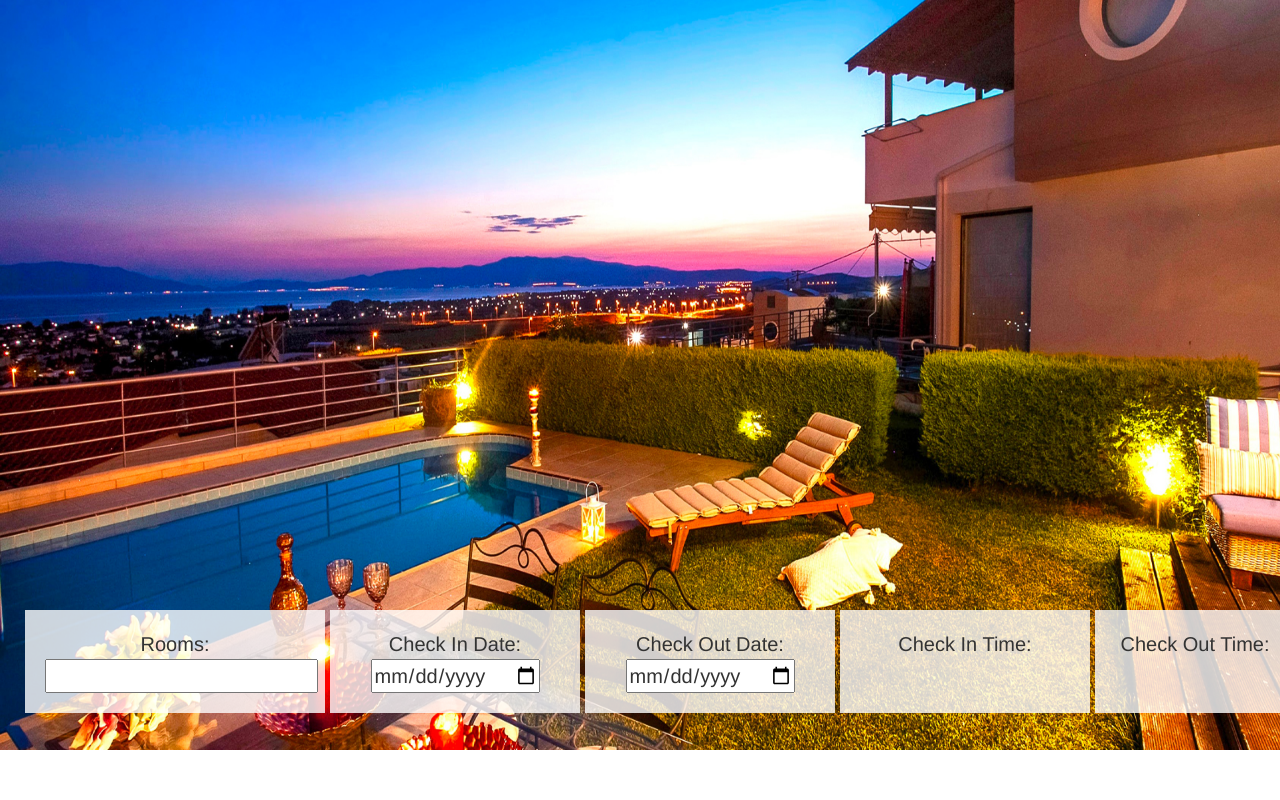
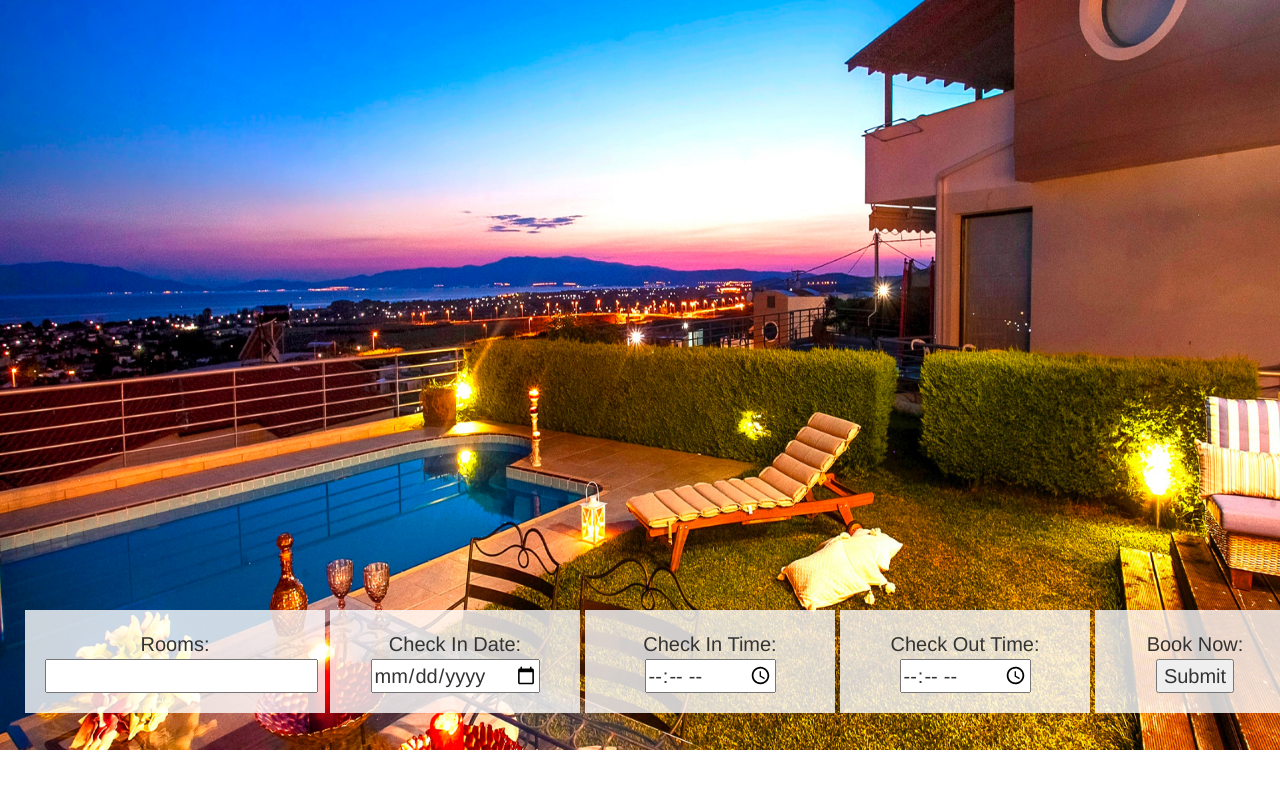
Before and after one commit to patelmosam/room-booking-site-django, a Django app: page /book/ in a window 1280 px wide; the page is wider, and only the part inside the window is pictured. Run offline with Django 3.2, Linux system fonts and the light colour scheme; some libraries are stand-ins or nearby versions.

Commit message:
changelog 9

```diff
--- a/room/templates/room/book_cust.html
+++ b/room/templates/room/book_cust.html
@@ -26,17 +26,13 @@
 						<span> Check In Date:</span>
 						{{ form.date_opted }}
 	       			</div>
-	       			<div class="item2">
-					   	<span> Check Out Date:</span>
-					   	{{ form.date_opted }}
-	       			</div>
 					<div class="item3">
 					    <span>Check In Time:</span>
-					    {{ form.time_opted_in }}
+					    {{ form.time_in }}
                     </div>
                     <div class="item4">
 					    <span>Check Out Time:</span>
-					    {{ form.time_opted_out }}
+					    {{ form.time_out }}
                     </div>
 					<div class="item6">
 				        <span>Book Now:</span>
--- a/room/templates/room/customer_home.html
+++ b/room/templates/room/costomer_home.html
@@ -39,7 +39,7 @@
     <div class="container-fluid" style="height: 750px; background-image: url({% static '22.jpg' %});background-repeat:repeat-y;">
         <a class="navbar-brand h4" href="{{ book }}" style="color: orchid;margin-top:20px;margin-left:10px;">Add Room</a>
         <a class="navbar-brand h4" href="{{ del_book }}" style="color: lime;margin-top:20px;margin-left:20px;">Remove Room</a>
-        <a class="navbar-brand h4" href="{{ view_book }}" style="color: lavender;margin-top:20px;margin-left:20px;">History</a>
+        <a class="navbar-brand h4" href="{{ view_book }}" style="color: lavender;margin-top:20px;margin-left:20px;">View all bookings</a>
         <a class="navbar-brand h4"  style="color: black;float:right;margin-top:20px;">LOGIN AS <h4 style="color: red;">({{username}})</h4></a>
 
 
--- a/room/templates/room/delete_room.html
+++ b/room/templates/room/delete_room.html
@@ -42,7 +42,7 @@
         <br>
         <br>
         <div class= "container" style="margin: auto;">
-            <form action="/del_room/" method="post">
+            <form action="/del_auth/" method="post">
                 {% csrf_token %}
 
                 <div style="color: white; font-size: 20px;">Enter ID to delete data:</div>  <br>
--- a/room/templates/room/edit_rooms.html
+++ b/room/templates/room/edit_rooms.html
@@ -39,7 +39,7 @@
   <div class="container-fluid " style=" background-image: url({% static 'plain.jpg' %}); background-repeat: repeat-y;";>
     <a class="navbar-brand h4"  style="color: black;float:right;margin-top:20px;font-size: 20px;">LOGIN AS <h4 style="color: red;">({{username}})</h4></a>
 
-      <form class="abc" style="margin-top: 100px;" action="/confirm_book/" method="post">
+      <form class="abc" style="margin-top: 100px;" action="/checkroom/" method="post">
         {% csrf_token %}
         <div class="grid-container" style="grid-auto-flow: row;">
           <div class="item5">
--- a/room/views.py
+++ b/room/views.py
@@ -1,8 +1,8 @@
 from django.shortcuts import render
 from django.http import HttpResponse, HttpResponseRedirect
-from room.models import costomer_login
-
-from room.forms import login_form, booking_form, add_room
+from room.models import costomer_login, rooms_history, rooms_data, added_rooms, manager_login
+from datetime import datetime
+from room.forms import login_form, booking_form, deletion, add_room
 
 def index(request):
 	return HttpResponseRedirect('/login/')
@@ -35,15 +35,15 @@ def home(request):
 		if username == "admin" and password == "anant":
 			return HttpResponseRedirect("/admin_home/")
 		elif len(q) > 0 and q[0].username == username and q[0].password == password:
-			return HttpResponseRedirect("/costomer_home/")
+			request.session["username"] = username
+			return HttpResponseRedirect("/costomer_home/",{'username':username})
 		else:
 			return HttpResponse("Login Failed")
-
 # done
 def cust_home(request):
 	username = request.session['username']
 	data = rooms_data.objects.all()
-	context = {'history':'/history/', 'book':'/book/', 'del_book':'/del_book/', 'view_book':'/cust_book/','username':username, 'data':data, 'table':True}
+	context = {'view_book':'/view_book/','book':'/book/', 'del_book':'/del_book/','username':username, 'data':data, 'table':True}
 
 	return render(request, "room/costomer_home.html", context)
 
@@ -95,9 +95,9 @@ def confirm_book(request):
 	if request.method == "POST":
 		data = request.POST.copy()
 		date_opted = data.get("date_opted")
-		time_opted_in = data.get("time_opted_in")
+		time_opted_in = data.get("time_in")
 		tin = time_opted_in.split(':')
-		time_opted_out = data.get("time_opted_out")
+		time_opted_out = data.get("time_out")
 		tout = time_opted_out.split(':')
 		room_no = data.get("room_no")
 		today = str(datetime.date(datetime.now()))
@@ -159,7 +159,7 @@ def add_booking(request, room_no, date_opted, time_opted_in, time_opted_out):
 	q.save()
 	username = request.session["username"]
 	rdata = rooms_data.objects.all()
-	context = {'history':'/history/', 'book':'/book/', 'del_book':'/del_book/', 'view_book':'/cust_book/','username':username, 'data':rdata, 'table':True}
+	context = {'view_book':'/view_book/', 'book':'/book/', 'del_book':'/del_book/','username':username, 'data':rdata, 'table':True}
 	return context
 
 
@@ -176,9 +176,9 @@ def delete(request):
 		id = int(data.get('id'))
 		rooms_data.objects.filter(id=id).delete()
 		data = rooms_data.objects.all()
-		context = {'history':'/history/', 'book':'/book/', 'del_book':'/del_book/', 'view_book':'/cust_book/','username':username, 'data':data, 'table':True}
+		context = {'view_book':'/view_book/', 'book':'/book/', 'del_book':'/del_book/', 'username':username, 'data':data, 'table':True}
 
-	return render(request, "room/customer_home.html", context)
+	return render(request, "room/costomer_home.html", context)
 
 
 
@@ -199,10 +199,10 @@ def rm_welcome(request):
 	data = request.POST.copy()
 	username = data.get("username")
 	password = data.get("password")
-	q = [x for x in costomer_login.objects.all() if x.username == username]
+	q = [x for x in manager_login.objects.all() if x.username == username]
 	if len(q) != 0:
 		return HttpResponse("Login Failed: Username Already Exists!")
-	q = costomer_login()
+	q = manager_login()
 	q.username = username
 	q.password = password
 	q.save()
@@ -251,9 +251,9 @@ def rm_home(request):
 def add_rooms(request):
 	username = request.session["rmname"]
 	if request.method == "POST":
-		form = add_rooms(request.POST)
+		form = add_room(request.POST)
 		if form.is_valid():
-			return HttpResponseRedirect("/checkslot/")
+			return HttpResponseRedirect("/checkroom/")
 	else:
 		form = add_room()
 	return render(request, 'room/addrooms.html', {'form':form,'username':username})
@@ -309,7 +309,7 @@ def check_added_room(request):
 			return render(request, 'room/manager_home.html', context)
 
 #done
-def add_rooms(request, id, start_room, end_room, time_in, time_out, bdays, type_):
+def add_slot(request, id, start_room, end_room, time_in, time_out, bdays, type_):
 	username = request.session["rmname"]
 	if type_ == 'new':
 		q = added_rooms()
@@ -335,7 +335,7 @@ def add_rooms(request, id, start_room, end_room, time_in, time_out, bdays, type_
 #done
 def delete_room(request):
 	if request.method == "POST":
-		return HttpResponseRedirect("/check_added_room/")
+		return HttpResponseRedirect("/checkroom/")
 	else:
 		data = added_rooms.objects.all()
 		return render(request, 'room/delete_room.html', {'data':data})
```
Also changed, not shown: db.sqlite3.
